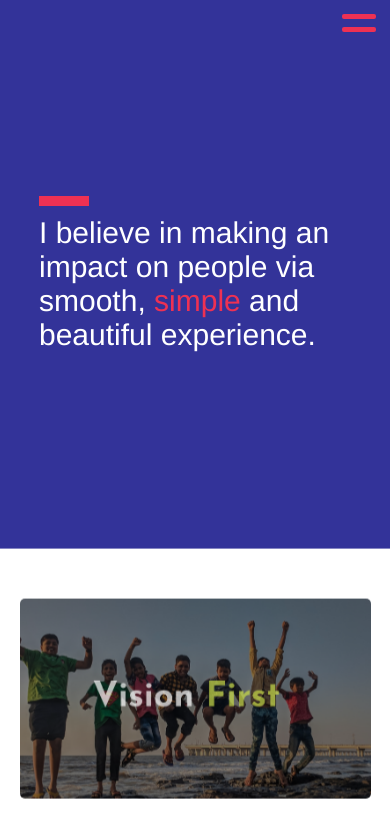
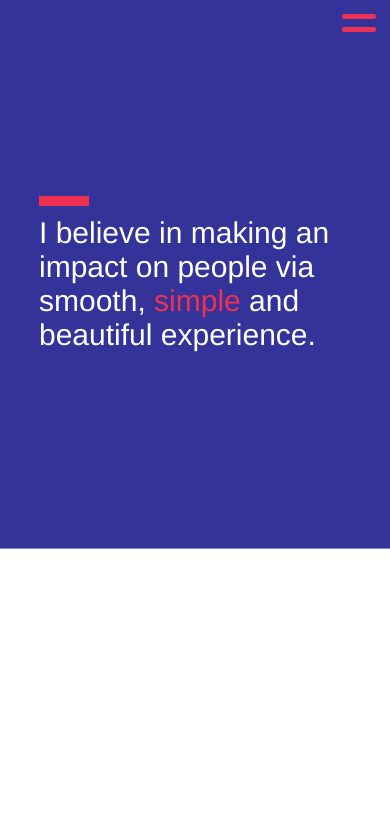
Before and after one commit to Pagnito/portfolio, a React app: page /portfolio in a window 390 px wide. Shown: the top 838 px of the page. Built offline with nearby package versions, Linux system fonts and the light colour scheme.

Commit message:
removed unneeded code

```diff
--- a/src/components/about/about.css
+++ b/src/components/about/about.css
@@ -22,7 +22,7 @@
   top: 0px;
   left: 0px;
   position: absolute;
-  overflow: hidden;
+  /* overflow: hidden; */
 
 }
 .about-image-container::-webkit-scrollbar {
@@ -47,7 +47,6 @@
   bottom: 0;
   left: 0px;
   animation: about-slide 0.6s ease-in-out forwards 1.3s;
-  overflow: hidden;
 }
 .about-text-container {
   width: 50%;
@@ -64,7 +63,6 @@
   /*top: 0; */
   right: 0px;
   animation: about-slide 0.6s ease-in-out forwards .9s;
-  overflow: hidden;
   display: flex;
   flex-direction: column;
   justify-content: center;
--- a/src/components/header/header.scss
+++ b/src/components/header/header.scss
@@ -134,7 +134,7 @@ $accent: #ee3153;
     flex-direction: column;
     justify-content: center;
     align-items: center;
-    overflow: hidden;
+    // overflow: hidden;
 
     #header-mobile-links {
       font-family: "Rajdhani";
--- a/src/components/landing/landing.scss
+++ b/src/components/landing/landing.scss
@@ -10,7 +10,6 @@
   position: relative;
   top: 0;
   left: 0;
-  overflow: hidden;
 
   .intro-text {
     font-family: "Rajdhani";
--- a/src/components/projects/project-vfa/project-vfa.js
+++ /dev/null
@@ -1,17 +0,0 @@
-import React from "react";
-import "./project-vfa.scss";
-
-const ProjectVfa = () => {
-  //CAE03D
-  return (
-    <div id="project-vfa-comp">
-
-      <div id="project-vfa-container">
-         <a  id="link-to-vfa" href="https://visionfirstadvocacy.com" target="_blank">
-         </a>
-      </div>
-
-    </div>
-  );
-};
-export default ProjectVfa;
--- a/src/components/projects/project-vfa/project-vfa.scss
+++ /dev/null
@@ -1,68 +0,0 @@
-#project-vfa-comp {
-
-  width: 100%;
-  //animation: levitate-up .7s ease-out forwards;
-  //z-index: 10;
-
-  background-color: white;
-  position: relative;
-  display: flex;
-  justify-content: center;
-  align-items: center;
-  #project-vfa-container {
-    display: flex;
-    justify-content: center;
-    flex-direction: column;
-    border-radius: 10px;
-    height: 500px;
-    width: 75%;
-    background-position: center;
-    background-repeat: no-repeat;
-    background-size: cover;
-    align-items: center;
-    background-image: url("/assets/kids-jumping.png");
-    transition: all 0.4s ease-in-out;
-    //border: 3px solid #CAE03D;
-    #link-to-vfa {
-      height: 100%;
-      width: 100%;
-    }
-  }
-
-  #project-vfa-title {
-    font-size: 50px;
-    color: white;
-    font-family: Cerebri, Helvetica, Arial, sans-serif;
-  }
-
-  #project-vfa-container:hover {
-    box-shadow: 0px 0px 30px 0px rgba(0, 0, 0, 0.5);
-    transform: scale(1.05);
-  }
-}
-
-@media (max-width: 1250px) {
-  #project-vfa-container {
-    width: 90% !important;
-    height: 400px !important;
-  }
-
-
-}
-
-
-@media (max-width: 700px) {
-  #project-vfa-container {
-    width: 90% !important;
-    height: 300px !important;
-  }
-}
-
-@media (max-width: 600px) {
-  #project-vfa-container {
-    width: 90% !important;
-    height: 200px !important;
-    border-radius: 5px !important;
-  }
-
-}
--- a/src/components/projects/projects.js
+++ b/src/components/projects/projects.js
@@ -1,5 +1,5 @@
 import React, { useEffect, createRef } from "react";
-import ProjectVfa from "./project-vfa/project-vfa";
+// import ProjectVfa from "./project-vfa/project-vfa";
 import "./projects.scss";
 
 const Projects = () => {
@@ -32,7 +32,7 @@ const Projects = () => {
       </section>
       <div id="projects-intro-ani"></div>
       <section id="projects-projects">
-        <ProjectVfa />
+        {/* <ProjectVfa /> */}
       </section>
     </div>
   );
--- a/webpack.config.js
+++ b/webpack.config.js
@@ -26,20 +26,24 @@ const config = {
         exclude: /\.module\.css$/,
       },
       {
-        test: /\.(svg|jpe?g|gif)$/,
-        use: "file-loader",
+        test: /\.(png|svg|jpg|jpeg|gif)$/i,
+        type: 'asset/resource',
       },
-      {
-        test: /\.png$/,
-        use: [
-          {
-            loader: "url-loader",
-            options: {
-              mimetype: "image/png",
-            },
-          },
-        ],
-      },
+      // {
+      //   test: /\.(svg|jpe?g|gif)$/,
+      //   use: "file-loader",
+      // },
+      // {
+      //   test: /\.png$/,
+      //   use: [
+      //     {
+      //       loader: "url-loader",
+      //       options: {
+      //         mimetype: "image/png",
+      //       },
+      //     },
+      //   ],
+      // },
       {
         test: /\.css$/,
         use: [
```
